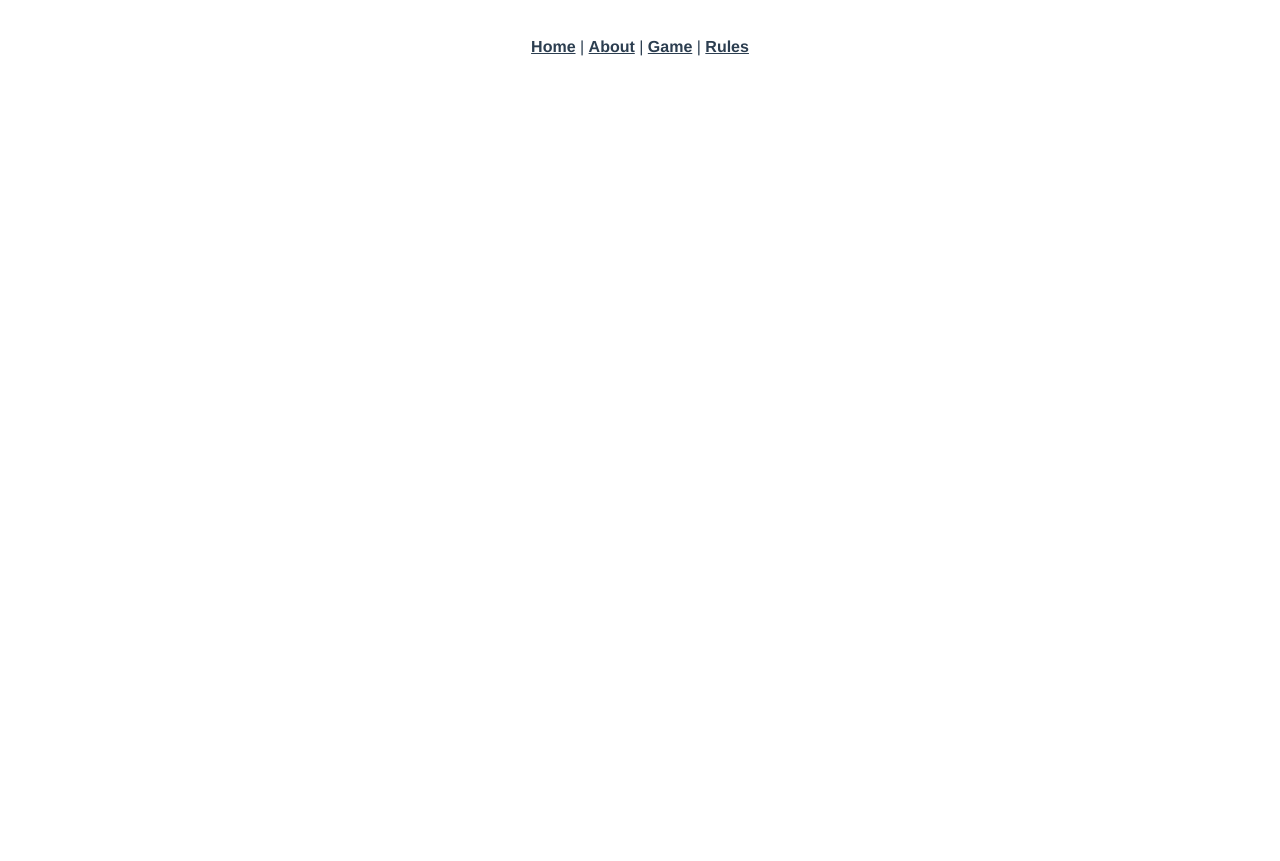
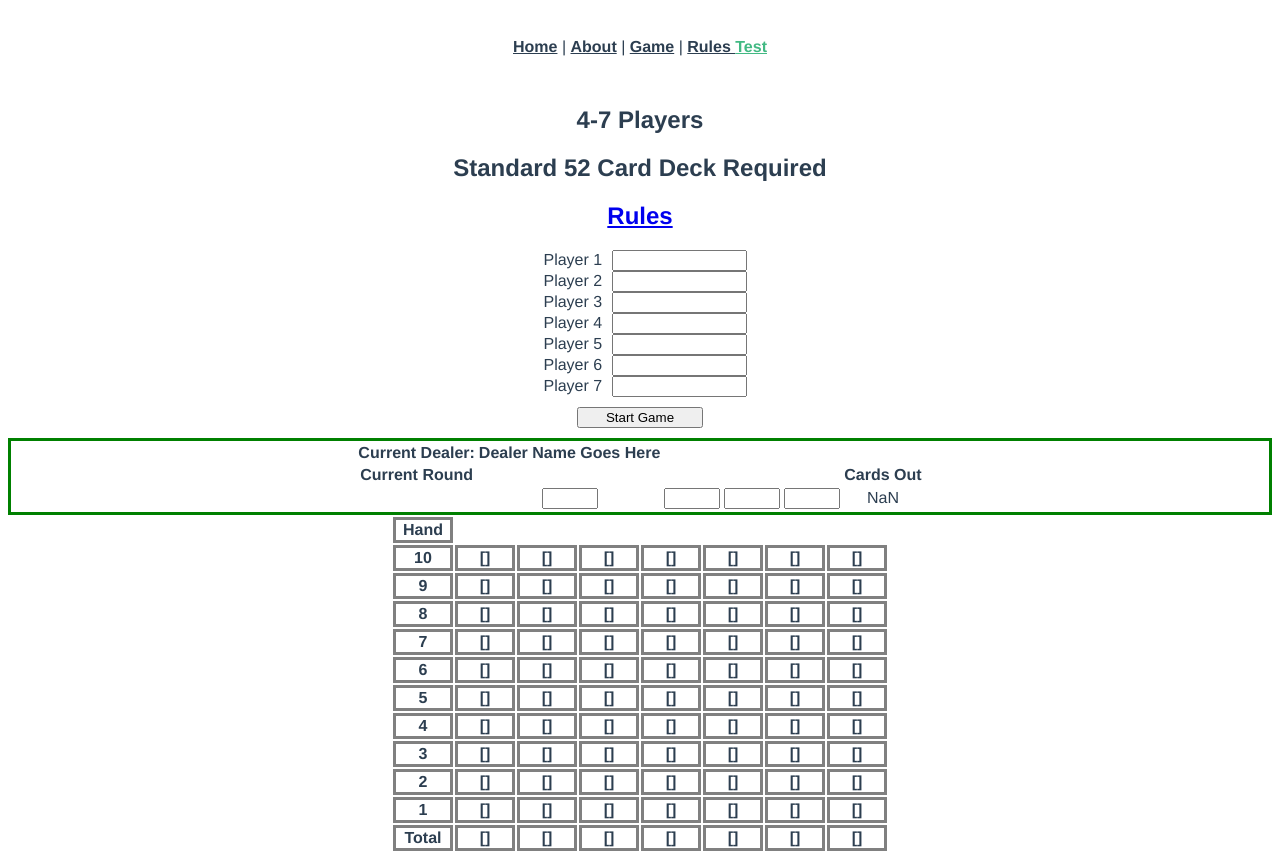
Before and after one commit to jerpratt1/ClubsTrumpV2, a Vue app: page /test in a window 1280 px wide. Before the commit the page ends 800 px from the top, so only its background shows below. Built offline with nearby package versions, Linux system fonts and the light colour scheme.

Commit message:
ScoreCard updates

```diff
--- a/src/App.vue
+++ b/src/App.vue
@@ -5,6 +5,7 @@
       <router-link to="/about">About</router-link> |
       <router-link to="/game">Game</router-link> |
       <router-link to="/rules"> Rules </router-link>
+      <router-link to="/test"> Test </router-link>
     </nav>
     <router-view/>
   </div>
--- /dev/null
+++ b/src/components/CurrentRound.vue
@@ -0,0 +1,66 @@
+<template>
+  <div class = "container">
+    <table>
+        <thead>
+            <tr>
+                <th>Current Dealer:</th>
+                <th>Dealer Name Goes Here</th>
+            </tr>
+            <tr>
+                <th >Current Round</th>
+                <th >{{ this.$store.state.playerRoster[0] }}</th>
+                <th >{{ this.$store.state.playerRoster[1] }}</th>
+                <th >{{ this.$store.state.playerRoster[2] }}</th>
+                <th >{{ this.$store.state.playerRoster[3] }}</th>
+                <th  v-if="this.$store.state.playerRoster.length > 4">{{ this.$store.state.playerRoster[4] }}</th>
+                <th  v-if="this.$store.state.playerRoster.length > 5">{{ this.$store.state.playerRoster[5] }}</th>
+                <th  v-if="this.$store.state.playerRoster.length > 6">{{ this.$store.state.playerRoster[6] }}</th>
+                <th >Cards Out</th>
+            </tr>
+        </thead>
+        <tbody>
+            <tr>
+                <td >{{ this.$store.state.handOrder[this.$store.state.cardsOutIndex] }}</td>
+                <td ><input type="number" min="0" max="10" v-model="this.$store.state.rounds.player1[0]" ></td>
+                <td ><input type="number" min="0" max="10" v-model="this.$store.state.rounds.player2[0]"></td>
+                <td ><input type="number" min="0" max="10" v-model="this.$store.state.rounds.player3[0]"></td>
+                <td ><input type="number" min="0" max="10" v-model="this.$store.state.rounds.player4[0]"></td>
+                <td  v-if="this.$store.state.playerRoster.length > 4"><input type="number" min="0" max="10" v-model="this.$store.state.rounds.player5[0]"></td>
+                <td  v-if="this.$store.state.playerRoster.length > 5"><input type="number" min="0" max="10" v-model="this.$store.state.rounds.player6[0]"></td>
+                <td  v-if="this.$store.state.playerRoster.length > 6"><input type="number" min="0" max="10" v-model="this.$store.state.rounds.player7[0]"></td>
+                <td>{{cardsOut}}</td>
+            </tr>
+         </tbody>
+     </table>
+    </div>
+</template>
+
+<script>
+export default {
+    data(){
+        return {
+
+
+        }
+    },
+
+    computed: {
+        cardsOut(){
+            let total = this.$store.state.rounds.player1[0] + this.$store.state.rounds.player2[0] + this.$store.state.rounds.player3[0] +this.$store.state.rounds.player4[0] + this.$store.state.rounds.player5[0] + this.$store.state.rounds.player6[0] + this.$store.state.rounds.player7[0] + 1
+           return total;
+        }
+
+    }
+
+}
+</script>
+
+<style scoped>
+    .container{
+        display: flex;
+        flex-direction: row;
+        align-items: center;
+        justify-content: center;
+        border: 3px solid green;
+    }
+</style>
--- a/src/components/ScoreCard.vue
+++ b/src/components/ScoreCard.vue
@@ -1,6 +1,60 @@
 <template>
   <div>
-    <h1 v-for="player in roster" v-bind:key = player.id></h1>
+    <table>
+      <thead>
+        <tr>
+          <th>Hand</th>
+          <th v-for="roster in this.$store.state.playerRoster" v-bind:key="roster.id">{{roster}}</th>
+        </tr>
+      </thead>
+      <tbody>
+        <tr>
+          <th>{{this.$store.state.fourPlayers[0]}}</th>
+          <th v-for="player in this.$store.state.rounds" v-bind:key="player.id">{{player}}</th>
+        </tr>
+        <tr>
+          <th>{{this.$store.state.fourPlayers[1]}}</th>
+          <th v-for="player in this.$store.state.rounds" v-bind:key="player.id">{{player}}</th>
+        </tr>
+        <tr>
+          <th>{{this.$store.state.fourPlayers[2]}}</th>
+          <th v-for="player in this.$store.state.rounds" v-bind:key="player.id">{{player}}</th>
+        </tr>
+        <tr>
+          <th>{{this.$store.state.fourPlayers[3]}}</th>
+          <th v-for="player in this.$store.state.rounds" v-bind:key="player.id">{{player}}</th>
+        </tr>
+        <tr>
+          <th>{{this.$store.state.fourPlayers[4]}}</th>
+          <th v-for="player in this.$store.state.rounds" v-bind:key="player.id">{{player}}</th>
+        </tr>
+        <tr>
+          <th>{{this.$store.state.fourPlayers[5]}}</th>
+          <th v-for="player in this.$store.state.rounds" v-bind:key="player.id">{{player}}</th>
+        </tr>
+        <tr>
+          <th>{{this.$store.state.fourPlayers[6]}}</th>
+          <th v-for="player in this.$store.state.rounds" v-bind:key="player.id">{{player}}</th>
+        </tr>
+        <tr>
+          <th>{{this.$store.state.fourPlayers[7]}}</th>
+          <th v-for="player in this.$store.state.rounds" v-bind:key="player.id">{{player}}</th>
+        </tr>
+        <tr>
+          <th>{{this.$store.state.fourPlayers[8]}}</th>
+          <th v-for="player in this.$store.state.rounds" v-bind:key="player.id">{{player}}</th>
+        </tr>
+        <tr>
+          <th>{{this.$store.state.fourPlayers[9]}}</th>
+          <th v-for="player in this.$store.state.rounds" v-bind:key="player.id">{{player}}</th>
+        </tr>
+        <tr>
+          <th>Total</th>
+          <th v-for="player in this.$store.state.rounds" v-bind:key="player.id">{{player}}</th>
+        </tr>
+      </tbody>
+
+    </table>
   </div>
 </template>
 
@@ -9,13 +63,19 @@ export default {
 data() {
     return {
       scoreCard: [],
-      roster: []
-      ,
     };
   },
 }
 </script>
 
-<style>
+<style scoped>
+th{
+  width: 10%;
+  border: 3px solid gray;
+}
 
+table{
+  margin-left: auto;
+  margin-right: auto;
+}
 </style>
--- a/src/router/index.js
+++ b/src/router/index.js
@@ -3,6 +3,7 @@ import VueRouter from 'vue-router'
 import HomeView from '../views/HomeView.vue'
 import GameView from '../views/GameView.vue'
 import RulesView from '../views/RulesView.vue'
+import TestView from '../views/TestView.vue'
 
 Vue.use(VueRouter)
 
@@ -30,6 +31,12 @@ const routes = [
     name: 'rules',
     component: RulesView
   },
+
+  {
+    path: '/test',
+    name: 'test',
+    component: TestView
+  }
 ]
 
 const router = new VueRouter({
--- /dev/null
+++ b/src/views/TestView.vue
@@ -0,0 +1,19 @@
+<template>
+  <div>
+    <roster-form />
+    <current-round />
+    <score-card />
+  </div>
+</template>
+
+<script>
+import RosterForm from '@/components/RosterForm.vue';
+import ScoreCard from "../components/ScoreCard.vue";
+import CurrentRound from '@/components/CurrentRound.vue';
+export default {
+  components: { ScoreCard, RosterForm, CurrentRound },
+};
+</script>
+
+<style>
+</style>
```
